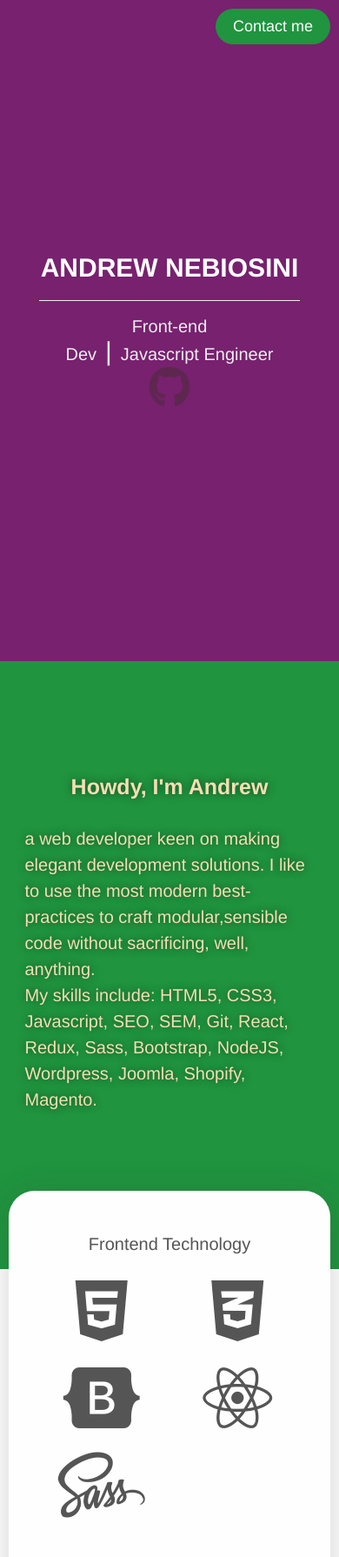
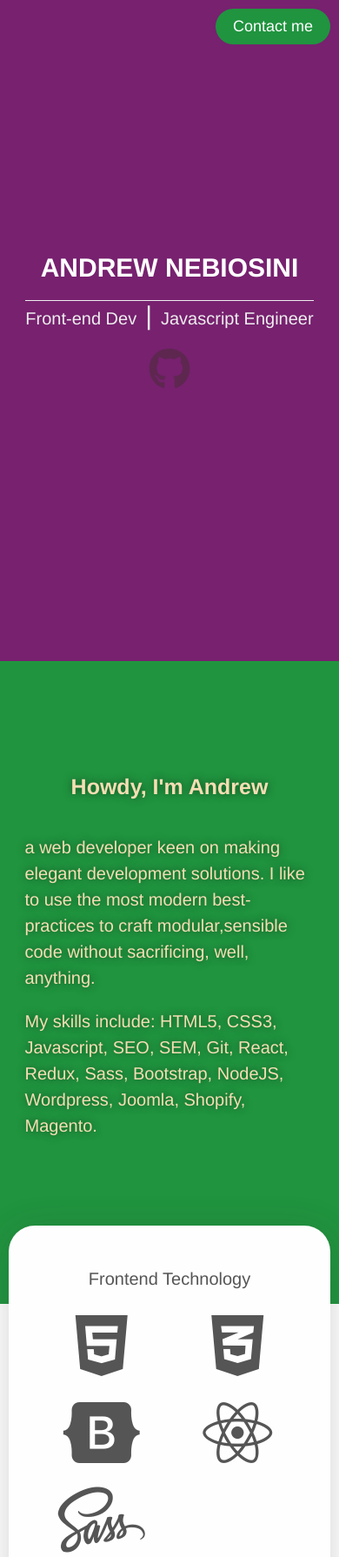
Before and after one commit to emmaxx/portfolio, a website: page index.html in a window 390 px wide. Shown: the top 1790 px of the page at 87% size. Drawn offline with Linux system fonts and the light colour scheme.

Commit message:
temporary change from discord

```diff
--- a/css/styles.css
+++ b/css/styles.css
@@ -65,6 +65,8 @@ body {
       width: 40rem;
       line-height: 3rem;
       max-width: 80%; }
+    .fa-github {
+      padding: 2rem; }
 
 @media screen and (min-width: 1400px) {
   .header-text {
@@ -90,7 +92,7 @@ body {
     font-size: 3rem; }
   .header h2 {
     font-size: 2rem;
-    width: 30rem; }
+    padding: 0; }
   .header h3 {
     font-size: 1.5rem; } }
 
@@ -173,6 +175,7 @@ body {
     margin-bottom: 2rem; }
   .about p {
     margin: 0 auto;
+    padding: 1rem 0;
     max-width: 90%;
     line-height: 3rem;
     font-size: 2rem;
@@ -206,7 +209,7 @@ footer {
   color: white;
   text-align: center;
   margin-top: 10rem;
-  padding: 5rem 5rem 3rem; }
+  padding: 3rem 5rem; }
 
 .contact {
   text-align: center;
```
